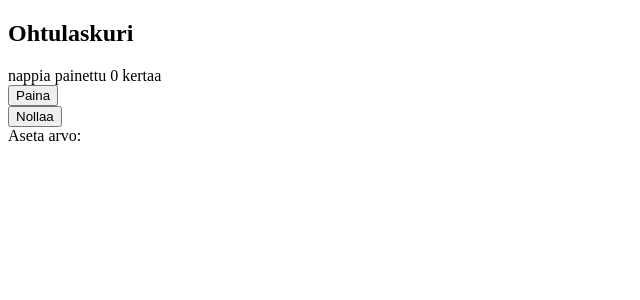
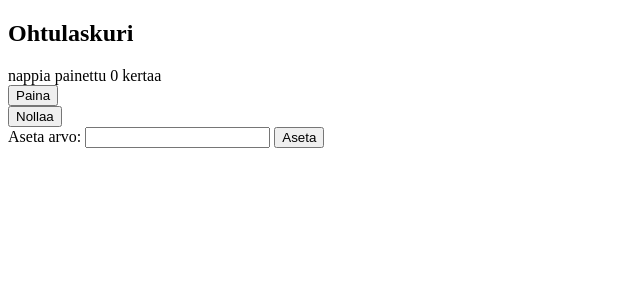
Before and after one commit to filippahognasbacka/webcounter, a Flask app: page / in a window 1280 px wide. Shown: the top 300 px of the page, without its empty margins (0-640 px from the left). Run offline with Flask 3, Linux system fonts and the light colour scheme.

Commit message:
lisäsin aseta arvo

```diff
--- a/src/templates/index.html
+++ b/src/templates/index.html
@@ -13,6 +13,12 @@
   <form action="/reset" method="POST">
     <input type="submit" value="Nollaa">
   </form>
-  <div>Aseta arvo:</div>
+  <div>
+    <form action="/set" method="POST">
+      <label for="value">Aseta arvo:</label>
+      <input type="text" id="value" name="value">
+      <input type="submit" value="Aseta">
+    </form>
+  </div>
 </body>
 </html>
```
